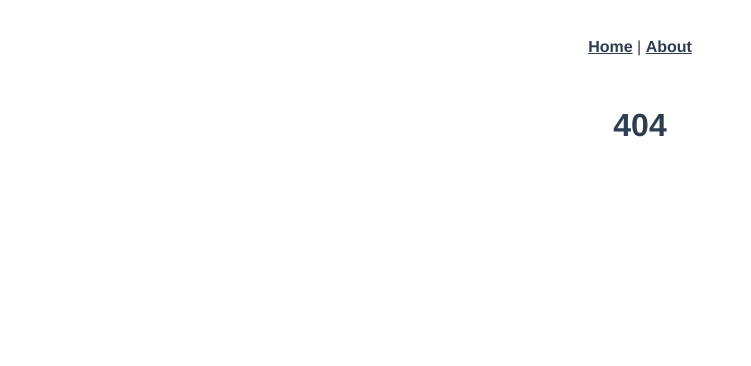
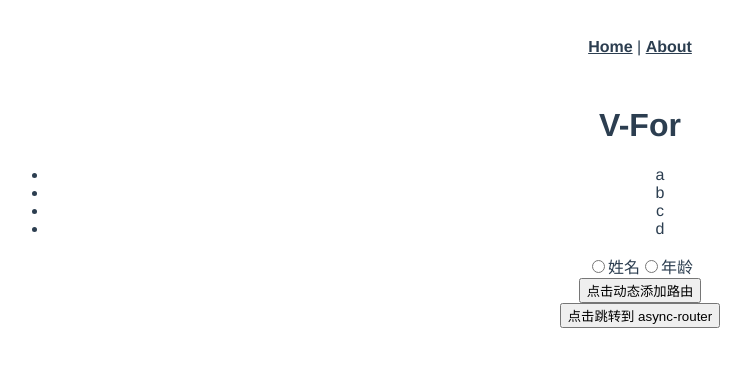
Before and after one commit to PinghuaZhuang/demos, a Vue app in the folder vue3-1/: page /demo/v-for in a window 1280 px wide. Before the commit this address had no page. Shown: the top 366 px of the page, without its empty margins (0-751 px from the left). Built offline with nearby package versions, Linux system fonts and the light colour scheme.

Commit message:
Add: vue3.0 v-for

```diff
--- /dev/null
+++ b/vue3-1/src/demo/v-for.vue
@@ -0,0 +1,24 @@
+<template>
+    <div id="vFor">
+        <h1>V-For</h1>
+        <ul>
+            <li v-for="(item, index) in lis" :key="index" @click="changeLiHtml(index)">{{ item }}</li>
+        </ul>
+    </div>
+</template>
+
+
+<script lang='tsx'>
+// <reference path="../../types/types.d.ts" />
+import { Component, Provide, Vue, Prop } from 'vue-property-decorator'
+
+@Component
+export default class VFor extends Vue {
+
+    public lis: Array<string> = [ 'a', 'b', 'c', 'd' ]
+
+    changeLiHtml ( index: number ) {
+        this.$set( this.lis, index, 'xxx' )
+    }
+}
+</script>
--- a/vue3-1/src/router.ts
+++ b/vue3-1/src/router.ts
@@ -60,6 +60,10 @@ export default new Router({
                     name: 'example3',
                     component: () => import( './demo/keep-alive/example3.vue' )
                 } ]
+            }, {
+                path: 'v-for',
+                name: 'v-for',
+                component: () => import( './demo/v-for.vue' )
             } ]
         },
         {
```
